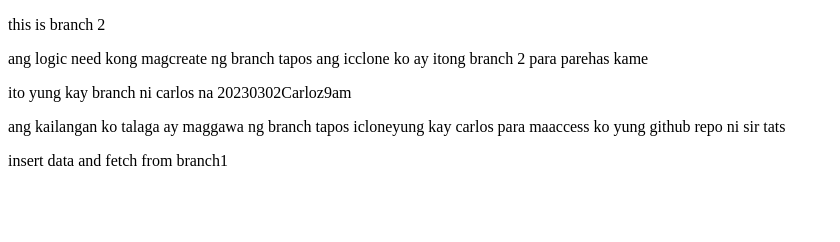
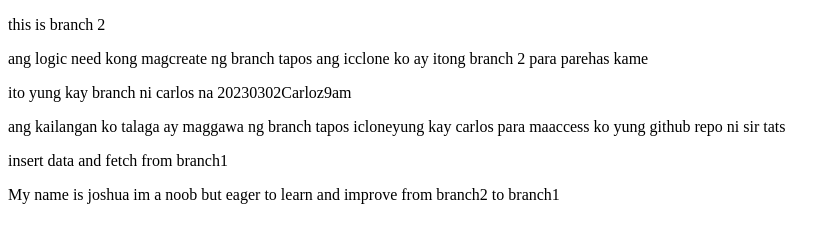
Before and after one commit to Tikwilicious/newrepo, a plain HTML site: page index.html in a window 1280 px wide. Shown: the whole page, without its empty margins (0-840 px from the left). Drawn offline with Linux system fonts and the light colour scheme.

Commit message:
update branch2

```diff
--- a/index.html
+++ b/index.html
@@ -14,5 +14,6 @@
 
 
     <p>insert data and fetch from branch1</p>
+    <p>My name is joshua im a noob but eager to learn and improve from branch2 to branch1</p>
 </body>
 </html>
```
